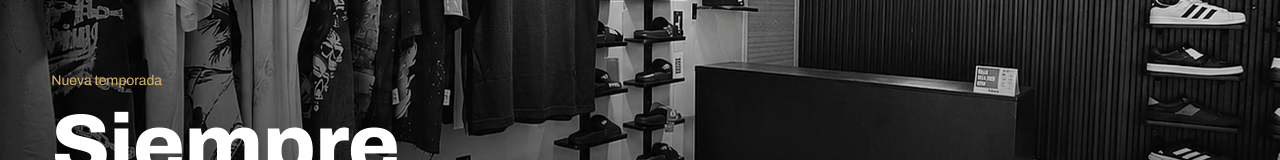
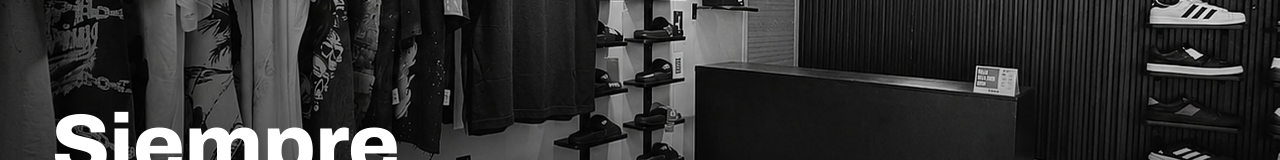
Before and after one commit to tiendapitbulls/tiendapitbulls.github.io, a plain HTML site: page index.html in a window 1280 px wide. Shown: the part 397-557 px from the top of the page. Drawn offline with Linux system fonts and the light colour scheme.

Commit message:
Quitar 'Nueva temporada' de la portada
Co-Authored-By: Claude Opus 5.5 <noreply@anthropic.com>
Claude-Session: https://claude.ai/code/session_01NrfLtFEjF8amh4Rnuacygp

```diff
--- a/index.html
+++ b/index.html
@@ -322,7 +322,6 @@ form input:focus,form textarea:focus{outline:none;border-color:var(--ink)}
   <img class="hlogo" src="fotos/logo.png" alt="Logo PITBULLS">
   <div class="wrap">
     <div>
-      <div class="kick">Nueva temporada</div>
       <h1>Siempre diferentes.</h1>
       <p>Ropa de caballero con estilo urbano. Desde Fundación para toda Colombia.</p>
     </div>
```
